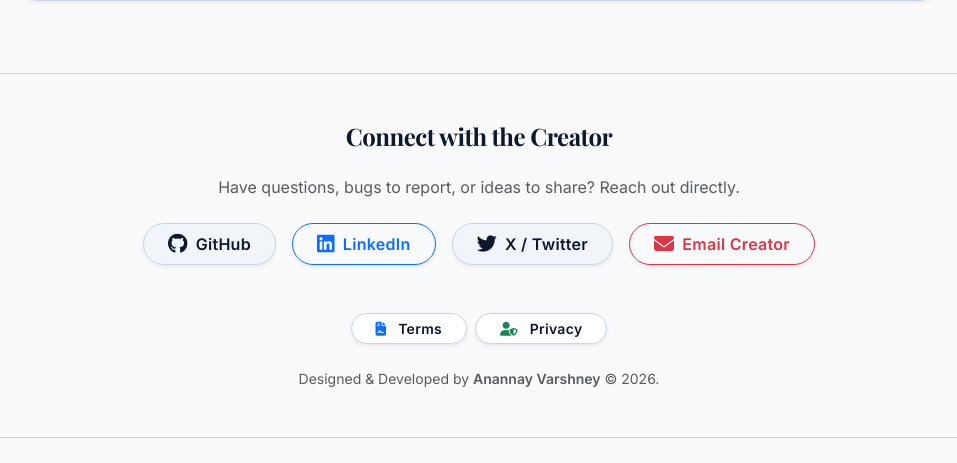
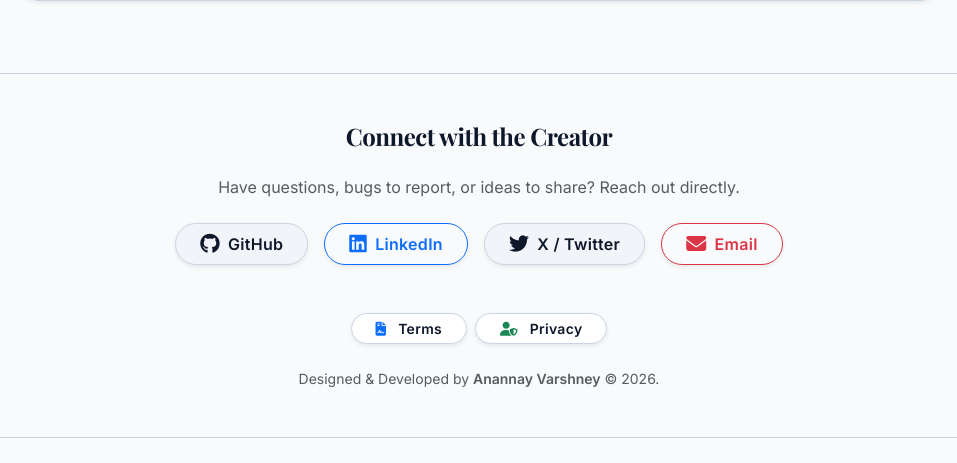
Before and after one commit to AV-2668877724/AV_flask-blog-website, a Flask app: page /about in a window 1280 px wide. Shown: the part 3245-3708 px from the top of the page, without its empty margins (161-1118 px from the left). Run offline with Flask 3, Linux system fonts and the light colour scheme; some libraries are stand-ins or nearby versions.

Commit message:
fix: Update email label for clarity in about page

```diff
--- a/website/templates/about.html
+++ b/website/templates/about.html
@@ -440,7 +440,7 @@
       title="Email"
     >
       <i class="fas fa-envelope fa-lg"></i>
-      <span class="fw-bold">Email Creator</span>
+      <span class="fw-bold">Email</span>
     </a>
   </div>
 
```
